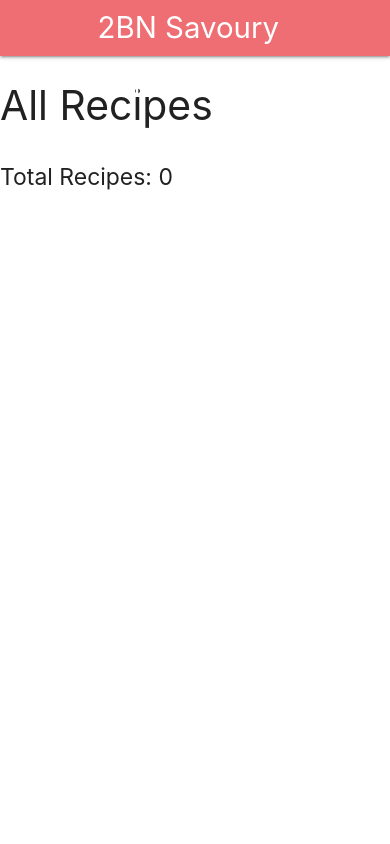
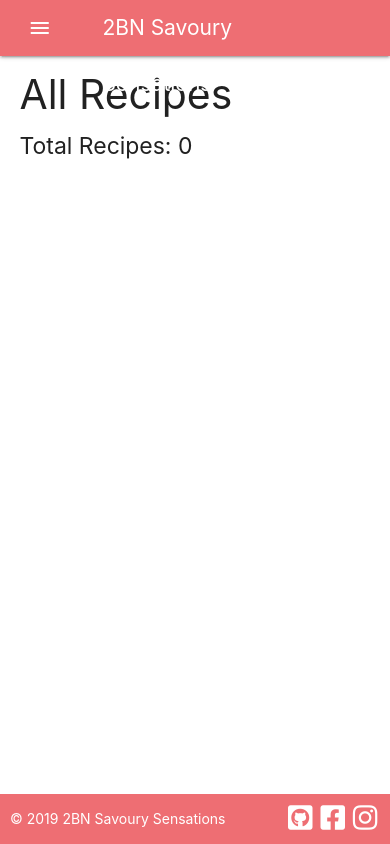
Before and after one commit to 10xOXR/2BN_Savoury_Sensations, a Flask app: page / in a window 390 px wide. Run offline with Flask 2, Linux system fonts and the light colour scheme; data that the repository does not hold is empty; some libraries are stand-ins or nearby versions.

Commit message:
Add profile pictures, footer, and update styling
Added route to the profile page and added function that
generates a random profile picture based on username.
Added footer to 'base.html' and changed styling for
navbar, footer, and cards. Added mobile navbar with
links to all pages.

```diff
--- a/app.py
+++ b/app.py
@@ -1,4 +1,5 @@
 import os
+import random
 from flask import Flask, render_template, redirect, request, url_for, flash, Markup, session
 from flask_pymongo import PyMongo
 from bson.objectid import ObjectId
@@ -189,16 +190,21 @@ def signup():
                         flash("Passwords should be 5 - 15 characters long.")
                         return render_template("signup.html")
 
+                shapes = ["squares/", "isogrids/", "spaceinvaders/", "labs/isogrids/hexa/", "labs/isogrids/hexa16/"]
+                theme = ["frogideas", "sugarsweets", "heatwave", "daisygarden", "seascape", "summerwarmth", "duskfalling", "berrypie"]
+                user_image = "https://www.tinygraphs.com/" + random.choice(shapes) + request.form.get("username") + "?theme=" + random.choice(theme) + "&numcolors=4&size=220&fmt=svg"
+
                 user = {
                         "username": request.form.get("username"),
                         "username_lower": request.form.get("username").lower(),
                         "password": generate_password_hash(request.form.get("password")),
+                        "user_img": user_image,
                         "user_recipes": [],
                         "user_favs": []
                 }
                 coll_users.insert_one(user)
                 session["user"] = request.form.get("username").lower()
-                return redirect(url_for("show_recipes"))
+                return redirect(url_for("profile", username = session["user"]))
 
         return render_template("signup.html")
 
@@ -210,7 +216,7 @@ def login():
                 if registered_user:
                         if check_password_hash(registered_user["password"], request.form.get("password")):
                                 session["user"] = request.form.get("username").lower()
-                                return redirect(url_for("show_recipes"))
+                                return redirect(url_for("profile", username = session["user"]))
                         else:
                                 flash("Incorrect Username or Password")
                                 return render_template("login.html")
@@ -223,7 +229,9 @@ def login():
 #User Profile Page
 @app.route("/profile/<username>")
 def profile(username):
-        return render_template("profile.html")
+        user_img = coll_users.find_one({"username_lower": username})["user_img"]
+        user = coll_users.find_one({"username_lower": username})["username"]
+        return render_template("profile.html", image = user_img, username = user)
 
 # User Logout
 @app.route("/logout")
--- a/static/css/main.css
+++ b/static/css/main.css
@@ -1,7 +1,24 @@
-.card-image img {
+body {
+  display: -webkit-box;
+  display: -ms-flexbox;
+  display: flex;
+  min-height: 100vh;
+  -webkit-box-orient: vertical;
+  -webkit-box-direction: normal;
+      -ms-flex-direction: column;
+          flex-direction: column;
+}
+
+.card {
+  border-radius: 20px;
+}
+
+.card .card-image img {
   -o-object-fit: cover;
      object-fit: cover;
-  height: 20vw;
+  height: 35vh;
+  border-top-left-radius: 20px;
+  border-top-right-radius: 20px;
 }
 
 .card .card-image .card-title {
@@ -19,11 +36,74 @@
   -webkit-box-align: center;
       -ms-flex-align: center;
           align-items: center;
+  border-bottom-right-radius: 20px;
+  border-bottom-left-radius: 20px;
 }
 
 .pagination li {
   display: inline-block;
   font-size: 1.2rem;
+}
+
+nav {
+  position: fixed;
+  top: 0px;
+  z-index: 10;
+}
+
+nav .brand-logo {
+  font-size: 1.5rem;
+}
+
+.container-nav {
+  width: 95vw;
+  margin: auto;
+}
+
+main {
+  padding-top: 45px;
+  -webkit-box-flex: 1;
+      -ms-flex: 1 0 auto;
+          flex: 1 0 auto;
+}
+
+.container-main {
+  width: 90vw;
+  margin: auto;
+}
+
+.social-icons {
+  -ms-grid-row: 1;
+  -ms-grid-column: 2;
+  grid-area: icons;
+  justify-items: end;
+  font-size: 2rem;
+  text-align: right;
+}
+
+#footer {
+  display: -ms-grid;
+  display: grid;
+  -ms-grid-rows: 1fr 1fr;
+      grid-template-rows: 1fr 1fr;
+      grid-template-areas: "copyright icons";
+  height: 50px;
+  width: 100%;
+  bottom: 0px;
+  z-index: 10;
+  padding: 0px;
+}
+
+#footer a {
+  text-decoration: none;
+  color: #fff;
+}
+
+#footer p {
+  -ms-grid-row: 1;
+  -ms-grid-column: 1;
+  grid-area: copyright;
+  margin: 14px 0px 10px 50px;
 }
 
 @media (max-width: 600px) {
@@ -44,5 +124,11 @@
        object-fit: cover;
     height: 30vh;
   }
+  #footer p {
+    margin: 14px 0px 10px 10px;
+  }
+  #footer .container {
+    margin: 3px 0px 0px 0px;
+  }
 }
 /*# sourceMappingURL=main.css.map */
--- a/static/css/main.scss
+++ b/static/css/main.scss
@@ -1,6 +1,18 @@
-.card-image img {
+body {
+    display: flex;
+    min-height: 100vh;
+    flex-direction: column;
+}
+
+.card {
+    border-radius: 20px;
+}
+
+.card .card-image img {
     object-fit: cover;
-    height: 20vw;
+    height: 35vh;
+    border-top-left-radius: 20px;
+    border-top-right-radius: 20px;
 }
 
 .card .card-image .card-title {
@@ -14,11 +26,66 @@
     grid-template-columns: 1fr 1fr;
     justify-items: center;
     align-items: center;
+    border-bottom-right-radius: 20px;
+    border-bottom-left-radius: 20px;
 }
 
 .pagination li {
     display: inline-block;
     font-size: 1.2rem;
+}
+
+nav {
+    position: fixed;
+    top: 0px;
+    z-index: 10;
+}
+
+nav .brand-logo {
+    font-size: 1.5rem;
+}
+
+.container-nav {
+    width: 95vw;
+    margin: auto;
+}
+
+main {
+    padding-top: 45px;
+    flex: 1 0 auto;
+}
+
+.container-main {
+    width: 90vw;
+    margin: auto;
+}
+
+.social-icons {
+    grid-area: icons;
+    justify-items: end;
+    font-size: 2rem;
+    text-align: right;
+}
+
+#footer {
+    display: grid;
+    grid-template-rows: 1fr 1fr;
+    grid-template-areas: "copyright icons";
+    height: 50px;
+    width: 100%;
+    bottom: 0px;
+    z-index: 10;
+    padding: 0px;
+}
+
+#footer a {
+    text-decoration: none;
+    color: #fff;
+}
+
+#footer p {
+    grid-area: copyright;
+    margin: 14px 0px 10px 50px;
 }
 
 @media (max-width: 600px) {
@@ -31,4 +98,12 @@
         object-fit: cover;
         height: 30vh;
     }
+
+    #footer p {
+        margin: 14px 0px 10px 10px;
+    }
+
+    #footer .container {
+        margin: 3px 0px 0px 0px;
+    }
 }
--- a/static/js/scripts.js
+++ b/static/js/scripts.js
@@ -4,4 +4,5 @@ $(document).ready(function () {
     $('select').formSelect();
     $('.collapsible').collapsible();
     $('.modal').modal();
+    $('.sidenav').sidenav();
 });
--- a/templates/base.html
+++ b/templates/base.html
@@ -17,14 +17,15 @@
 
     <header>
         <nav>
-            <div class="nav-wrapper">
+            <div class="nav-wrapper container-nav">
                 <a href="{{ url_for('show_recipes') }}" class="brand-logo">2BN Savoury Sensations</a>
+                <a href="#" data-target="mobile-demo" class="sidenav-trigger"><i class="material-icons">menu</i></a>
                 <ul id="nav-mobile" class="right hide-on-med-and-down">
                     <li><a href="{{ url_for('show_recipes') }}">Home</a></li>
                     {% if session.user %}
                     <li><a href="{{ url_for('add_recipe') }}">Add Recipe</a></li>
                     <li><a href="{{ url_for('search') }}">Search</a></li>
-                    <li><a href="#">Profile</a></li>
+                    <li><a href="{{ url_for('profile', username = session.user) }}">Profile</a></li>
                     <li><a href="{{ url_for('logout') }}">Logout</a></li>
                     {% else %}
                     <li><a href="{{ url_for('signup') }}">Sign Up</a></li>
@@ -34,10 +35,35 @@
                 </ul>
             </div>
         </nav>
+
+        <ul class="sidenav" id="mobile-demo">
+                <li><a href="{{ url_for('show_recipes') }}">Home</a></li>
+                {% if session.user %}
+                <li><a href="{{ url_for('add_recipe') }}">Add Recipe</a></li>
+                <li><a href="{{ url_for('search') }}">Search</a></li>
+                <li><a href="{{ url_for('profile', username = session.user) }}">Profile</a></li>
+                <li><a href="{{ url_for('logout') }}">Logout</a></li>
+                {% else %}
+                <li><a href="{{ url_for('signup') }}">Sign Up</a></li>
+                <li><a href="{{ url_for('login') }}">Log In</a></li>
+                <li><a href="{{ url_for('search') }}">Search</a></li>
+                {% endif %}
+        </ul>
     </header>
 
+    <main>
         {% block content %}
         {% endblock %}
+    </main>
+
+    <footer id="footer" class="page-footer">
+        <p id="copyright">© 2019 2BN Savoury Sensations</p>
+        <div class="container social-icons">
+            <a href="https://github.com/10xOXR" target="_blank"><i class="fab fa-github-square"></i></a>
+            <a href="https://www.facebook.com" target="_blank"><i class="fab fa-facebook-square"></i></i></a>
+            <a href="https://www.instagram.com" target="_blank"><i class="fab fa-instagram"></i></i></a>
+        </div>
+    </footer>
 
     <script src="https://cdnjs.cloudflare.com/ajax/libs/jquery/3.3.1/jquery.min.js"></script>
     <script src="https://cdnjs.cloudflare.com/ajax/libs/materialize/1.0.0/js/materialize.min.js"></script>
--- a/templates/searchrecipes.html
+++ b/templates/searchrecipes.html
@@ -1,8 +1,8 @@
 {% extends "base.html" %}
 {% block content %}
 
+<div class="container-main">
     <h3>Search Recipes</h3>
-
     <div class="row">
         <form action="{{ url_for('search_recipes') }}" method="POST" class="col s12">
             <div class="row">
@@ -66,7 +66,7 @@
         <div class="row">
             {% for recipe in recipes %}
             <div class="col s12 m6 l3">
-            <div class="card sticky-action">
+                <div class="card hoverable sticky-action">
                     <div class="card-image waves-effect waves-block waves-light">
                         {% if recipe.imgUrl %}
                         <img class="activator" src="{{ recipe.imgUrl }}">
@@ -88,5 +88,5 @@
             </div>
             {% endfor %}
         </div>
-
+    </div>
     {% endblock %}
--- a/templates/showrecipes.html
+++ b/templates/showrecipes.html
@@ -1,12 +1,16 @@
 {% extends "base.html" %}
 {% block content %}
 
+
+
+<div class="container-main">
     <h3>All Recipes</h3>
 
+    <h5>Total Recipes: {{ total_recipes }}</h5>
     <div class="row">
         {% for recipe in recipes %}
         <div class="col s12 m6 l3">
-        <div class="card sticky-action">
+            <div class="card hoverable sticky-action">
                 <div class="card-image waves-effect waves-block waves-light">
                     {% if recipe.imgUrl %}
                     <img class="activator" src="{{ recipe.imgUrl }}">
@@ -28,7 +32,5 @@
         </div>
         {% endfor %}
     </div>
-
-<h5>Total Recipes: {{ total_recipes }}</h5>
-
+</div>
 {% endblock %}
```
Also changed, not shown: templates/profile.html (+9 -0 lines), 1 other file. Lines whose indentation alone changed are shown as unchanged.
